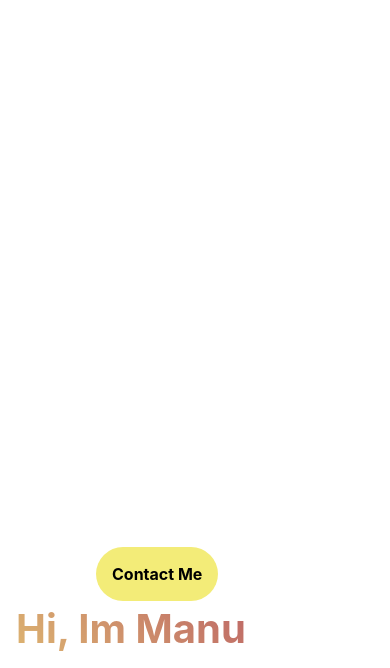
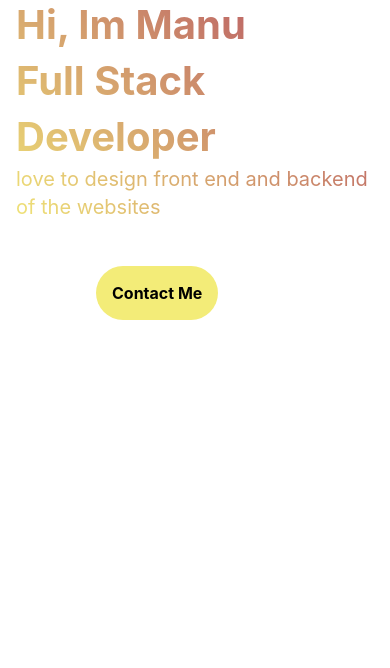
Before and after one commit to Manu-nayyar/portfolio-website-2, a plain HTML site: page index.html in a window 390 px wide. Shown: the part 163-831 px from the top of the page. Drawn offline with Linux system fonts and the light colour scheme.

Commit message:
updated css
updated css

```diff
--- a/style.css
+++ b/style.css
@@ -328,9 +328,10 @@ padding-left: 20rem;
      }
 
      .hero{
-         display: flex;
+         padding-top: 0;
          flex-direction: column-reverse;
          padding-right: 10px;
+         height: 80vh;
      }
      .hero img{
          height: 199px;
```
